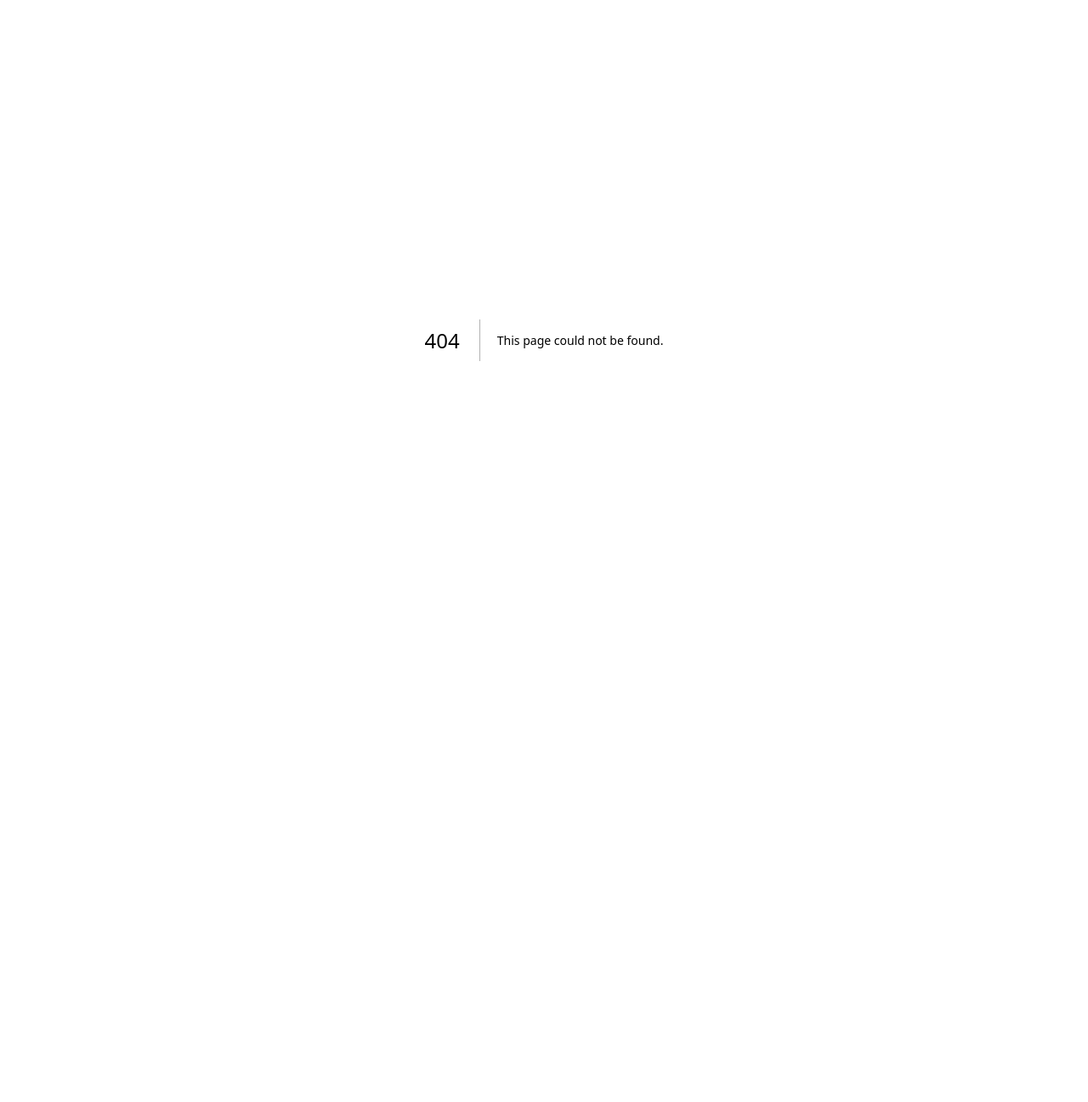
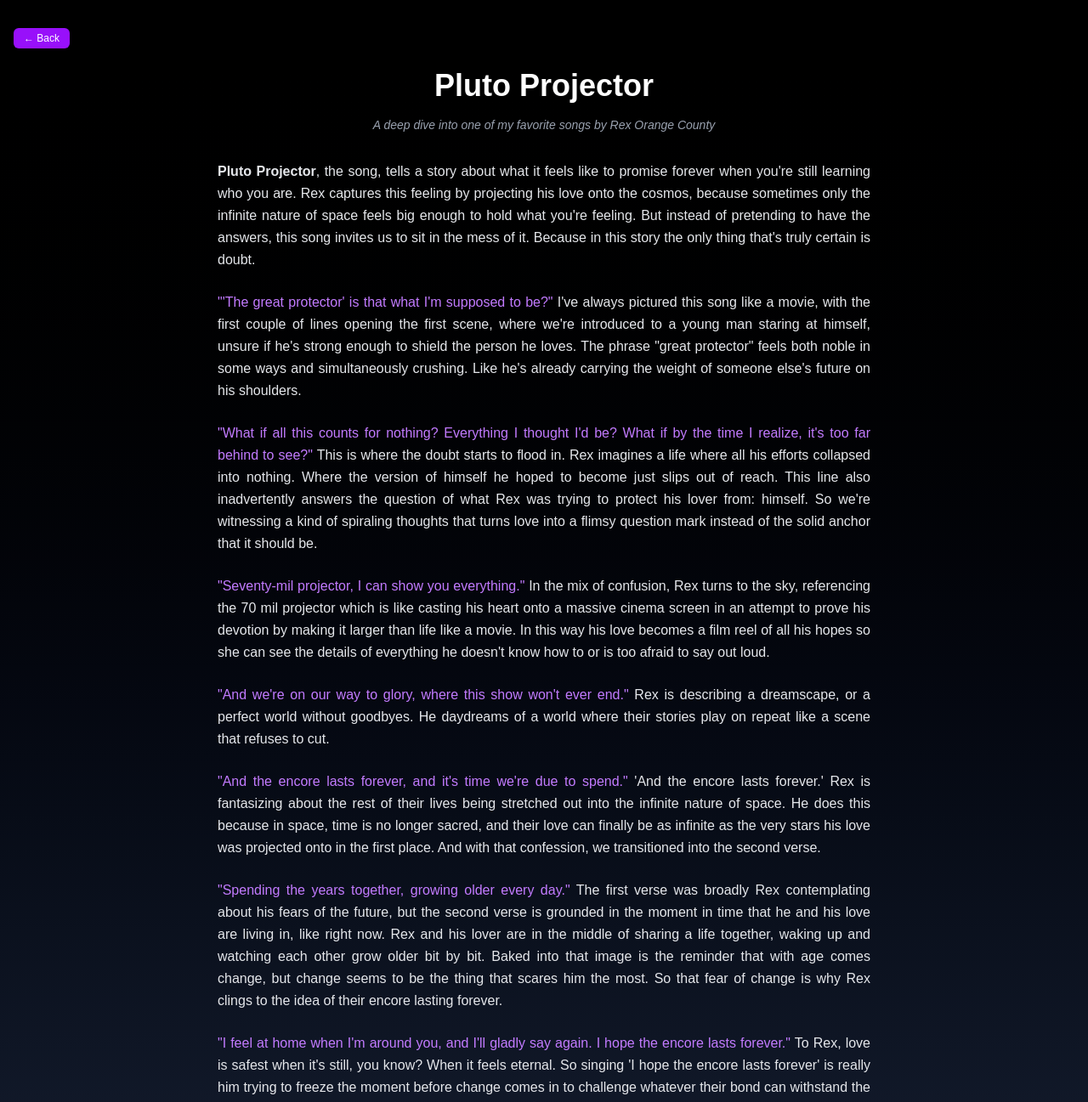
Before and after one commit to Asynccccc/myPortfolio-nodeJs, a Next.js app: page /plutoprojector in a window 1280 px wide. Before the commit this address had no page. Shown: the top 1297 px of the page at 85% size. Before the commit the page ends 800 px from the top, so only its background shows below. Built offline with nearby package versions, Linux system fonts and the light colour scheme.

Commit message:
my-favorite-song-gw-easter-egg

```diff
--- a/src/app/page.tsx
+++ b/src/app/page.tsx
@@ -1,6 +1,7 @@
 'use client';
 import { useState } from 'react';
 import Typewriter from 'typewriter-effect';
+import Link from "next/link";
 import Starfield from '../../components/Starfield';
 import Image from "next/image";
 import zon4Img from "../images/Zon4.jpg";
@@ -91,6 +92,14 @@
         <br />
         <br />
       </div>
+<Link
+  href="/plutoprojector"
+  className="fixed top-2 left-2 z-[100] px-1 py-0.5 bg-purple-600 hover:bg-purple-700 text-white rounded text-[8px] opacity-40 hover:opacity-100 transition"
+>
+  My fav song gw
+</Link>
+
+
       <header className="fixed top-3 left-1/2 -translate-x-1/2 w-full max-w-5xl px-3 sm:px-6 z-50">
         <nav className="glass-nav px-4 sm:px-6 py-2.5 sm:py-3 flex items-center justify-between rounded-2xl shadow-lg glass-border border border-white/10">
           <a href="#home" className="font-heading font-bold text-lg sm:text-xl tracking-wide">
--- /dev/null
+++ b/src/app/plutoprojector/page.tsx
@@ -0,0 +1,100 @@
+'use client';
+
+import Link from "next/link";
+
+export default function PlutoProjector() {
+  return (
+    <div className="min-h-screen bg-gradient-to-b from-black via-gray-900 to-black text-gray-200 px-4 py-8">
+      {/* Back button */}
+      <div className="mb-6">
+        <Link
+          href="/"
+          className="inline-block px-3 py-1 text-xs font-medium bg-purple-600 hover:bg-purple-700 text-white rounded-md shadow transition"
+        >
+          ← Back
+        </Link>
+      </div>
+
+      {/* Title */}
+      <div className="max-w-3xl mx-auto text-center">
+        <h1 className="text-4xl font-extrabold text-white mb-4">
+          Pluto Projector
+        </h1>
+        <p className="text-sm text-gray-400 italic mb-8">
+          A deep dive into one of my favorite songs by Rex Orange County
+        </p>
+      </div>
+
+      <div className="max-w-3xl mx-auto space-y-6 leading-relaxed text-justify">
+        <p>
+          <span className="font-semibold">Pluto Projector</span>, the song, tells a story
+          about what it feels like to promise forever when you're still learning who you are.
+          Rex captures this feeling by projecting his love onto the cosmos, because sometimes
+          only the infinite nature of space feels big enough to hold what you're feeling. But
+          instead of pretending to have the answers, this song invites us to sit in the mess
+          of it. Because in this story the only thing that's truly certain is doubt.
+        </p>
+        <p>
+          <span className="text-purple-400">"'The great protector' is that what I'm supposed to be?" </span>
+           I've always pictured this song like a movie, with the first couple of lines opening the first scene, where we're introduced to a young man staring at himself, unsure if he's strong enough to shield the person he loves. The phrase "great protector" feels both noble in some ways and simultaneously crushing. Like he's already carrying the weight of someone else's future on his shoulders.
+        </p>
+        <p>
+          <span className="text-purple-400">"What if all this counts for nothing? Everything I thought I'd be? What if by the time I realize, it's too far behind to see?" </span>
+          This is where the doubt starts to flood in. Rex imagines a life where all his efforts collapsed into nothing. Where the version of himself he hoped to become just slips out of reach. This line also inadvertently answers the question of what Rex was trying to protect his lover from: himself. So we're witnessing a kind of spiraling thoughts that turns love into a flimsy question mark instead of the solid anchor that it should be.
+        </p>
+        <p>
+          <span className="text-purple-400">"Seventy-mil projector, I can show you everything." </span>
+          In the mix of confusion, Rex turns to the sky, referencing the 70 mil projector which is like casting his heart onto a massive cinema screen in an attempt to prove his devotion by making it larger than life like a movie. In this way his love becomes a film reel of all his hopes so she can see the details of everything he doesn't know how to or is too afraid to say out loud.
+        </p>
+        <p>
+          <span className="text-purple-400">"And we're on our way to glory, where this show won't ever end." </span>
+          Rex is describing a dreamscape, or a perfect world without goodbyes. He daydreams of a world where their stories play on repeat like a scene that refuses to cut.
+        </p>
+        <p>
+          <span className="text-purple-400">"And the encore lasts forever, and it's time we're due to spend." </span>
+          'And the encore lasts forever.' Rex is fantasizing about the rest of their lives being stretched out into the infinite nature of space. He does this because in space, time is no longer sacred, and their love can finally be as infinite as the very stars his love was projected onto in the first place. And with that confession, we transitioned into the second verse.
+        </p>
+        <p>
+          <span className="text-purple-400">"Spending the years together, growing older every day." </span>
+           The first verse was broadly Rex contemplating about his fears of the future, but the second verse is grounded in the moment in time that he and his love are living in, like right now. Rex and his lover are in the middle of sharing a life together, waking up and watching each other grow older bit by bit. Baked into that image is the reminder that with age comes change, but change seems to be the thing that scares him the most. So that fear of change is why Rex clings to the idea of their encore lasting forever.
+        </p>
+        <p>
+          <span className="text-purple-400">"I feel at home when I'm around you, and I'll gladly say again. I hope the encore lasts forever." </span>
+          To Rex, love is safest when it's still, you know? When it feels eternal. So singing 'I hope the encore lasts forever' is really him trying to freeze the moment before change comes in to challenge whatever their bond can withstand the test of time.
+        </p>
+        <p>
+          <span className="text-purple-400">"Now there's time for us to spend. And it's sublime with you, my friend." </span>
+          Regardless of his fears, right now their love is good. It's a tender love that he describes through their everyday time together feeling sublime. And I really love that lyric because it grounds their love in the beauty of simply just being with somebody, just existing with someone.
+        </p>
+        <p>
+          <span className="text-purple-400">"This right here still feels like a honeymoon when you say my name." </span>
+          This is probably one of my favorite lines of the song, not just because of the delivery, but because these lines are all about presence. He's talking about here, right now. When she says his name, the air feels charged again, like the first week of falling in love. He's saying that the honeymoon phase never ended. He just learned how to live inside of the everyday, seemingly ordinary moments.
+        </p>
+        <p>
+          <span className="text-purple-400">"Nothing's changed; I'm still a boy inside my thoughts. Am I meant to understand my faults?" </span>
+          So here it is. My favorite line because it relates to me a lot. This is what the song's been building up to the entire time: what was Rex so afraid of, the change that he feared, and what he wanted to protect his lover from. This is the moment where Rex drops the veil and just admits that he's still caught between boyhood and adulthood. And this leads him to ask out loud, "Am I meant to understand my faults?" Which doesn't come from denial, like you might think, but really it comes from a place of longing for understanding, like he wonders if anyone ever truly figures themselves out. Or if part of love is learning to grow while someone is watching you trip over yourself. And that's what makes this moment so vulnerable. Rex knows immaturity can fracture his relationship. And here he's hoping honesty will be enough to bridge the gap between him and his lover as he learns to grow as a person.
+        </p>
+        <p>
+          <span className="text-purple-400">"I don't think so. I don't think I meant to understand myself. Well, maybe you do, and that's good for you." </span>
+          It sounds like Rex is giving a chase for self-understanding, almost like he decided some people are just going to be mysteries to themselves. But what stings is the comparison, because his lover seems to get it right. She seems to know who she is in ways that Rex just can't. So rather than resentment, he shrugs it off with a bittersweet admiration, saying, 'That's good for you; I'm happy for you, but I'm just not there yet.'
+        </p>
+        <p>
+          <span className="text-purple-400">"Well, maybe in time, maybe one day, I'll do the same." </span>
+          The repetition feels like him saying a promise to himself as much as he's saying a promise to her. He admits he's not there yet. But maybe one day he'll catch up to her and her clarity.
+        </p>
+        <p>
+          <span className="text-purple-400">"I'll do the same, I'll do the same; oh, I'll do the same." </span>
+          And I said this already, but it's all so bittersweet. Because Rex has hope and doubt tangled together in the same breath as he speaks. Showing that even if he can't fully see himself, he still dreams of a future where he can stand beside her as an equal.
+        </p>
+        <p>
+          <span className="text-purple-400">"I'll do the same as you; I'll try and hold it up. Soon, I hope, or as soon as I'm old enough." </span>
+          In a way this moment reads like desperation. He's not just promising to match her effort like I said before, but like, he kind of moves into begging for her to wait while he grows into the person that she already deserves. He knows that he's behind, but he's vowing that he'll figure himself out if she just stays long enough to see it all happen.
+        </p>
+        <p>
+          <span className="text-purple-400">"Old enough to understand. Old enough to understand." </span>
+          The ending lines are childlike in their simplicity. Almost like he's convincing himself that one day maturity will click into place. But also lands like the softest kind of begging, right? Like he's saying, 'Don't stop growing old with me; I like waking up next to you and watching us grow older bit by bit. Just hold onto me until I'm old enough to deserve this love. Hold onto me until I'm old enough to understand.'
+        </p>
+      </div>
+    </div>
+  );
+}
```
